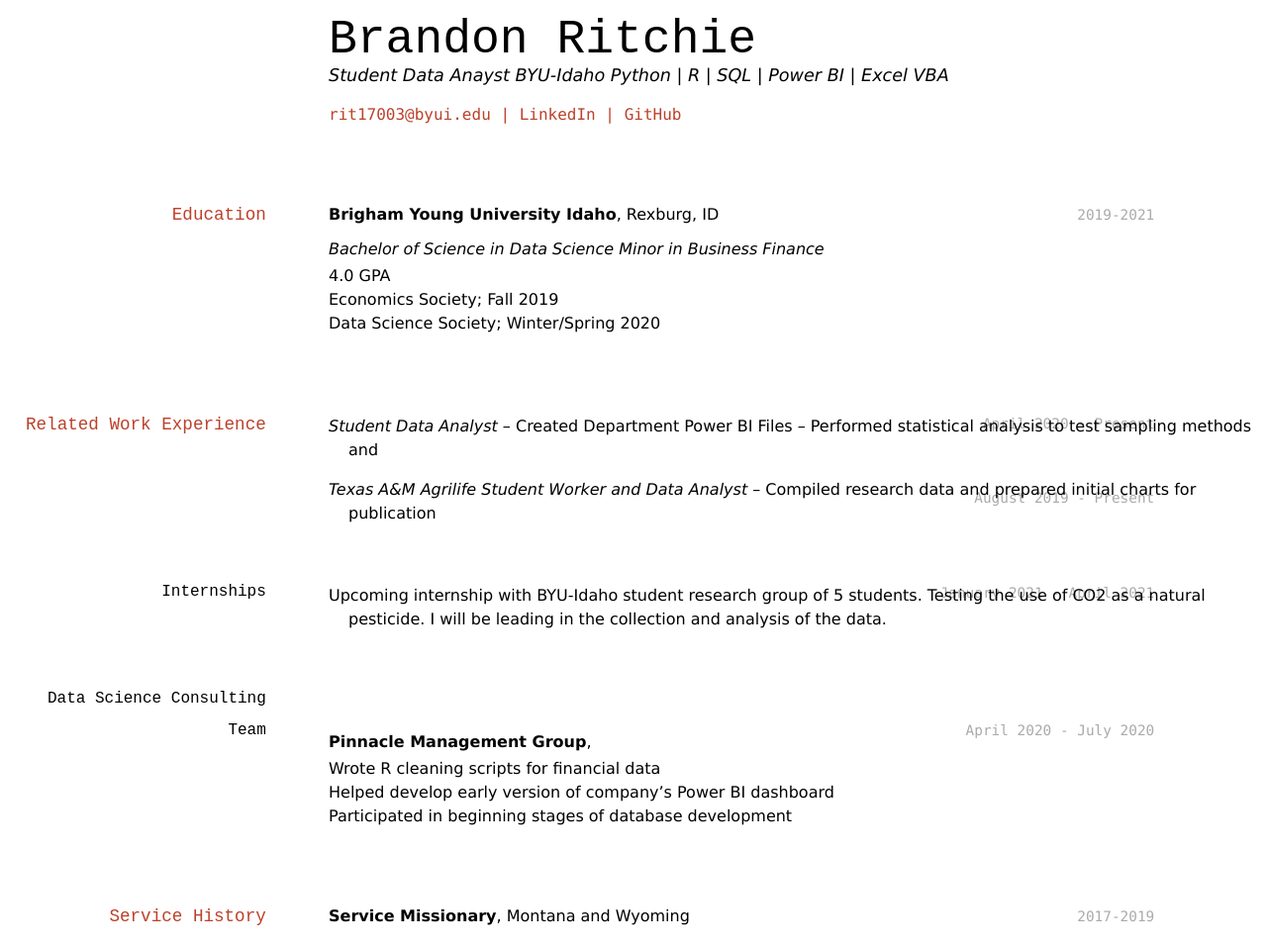
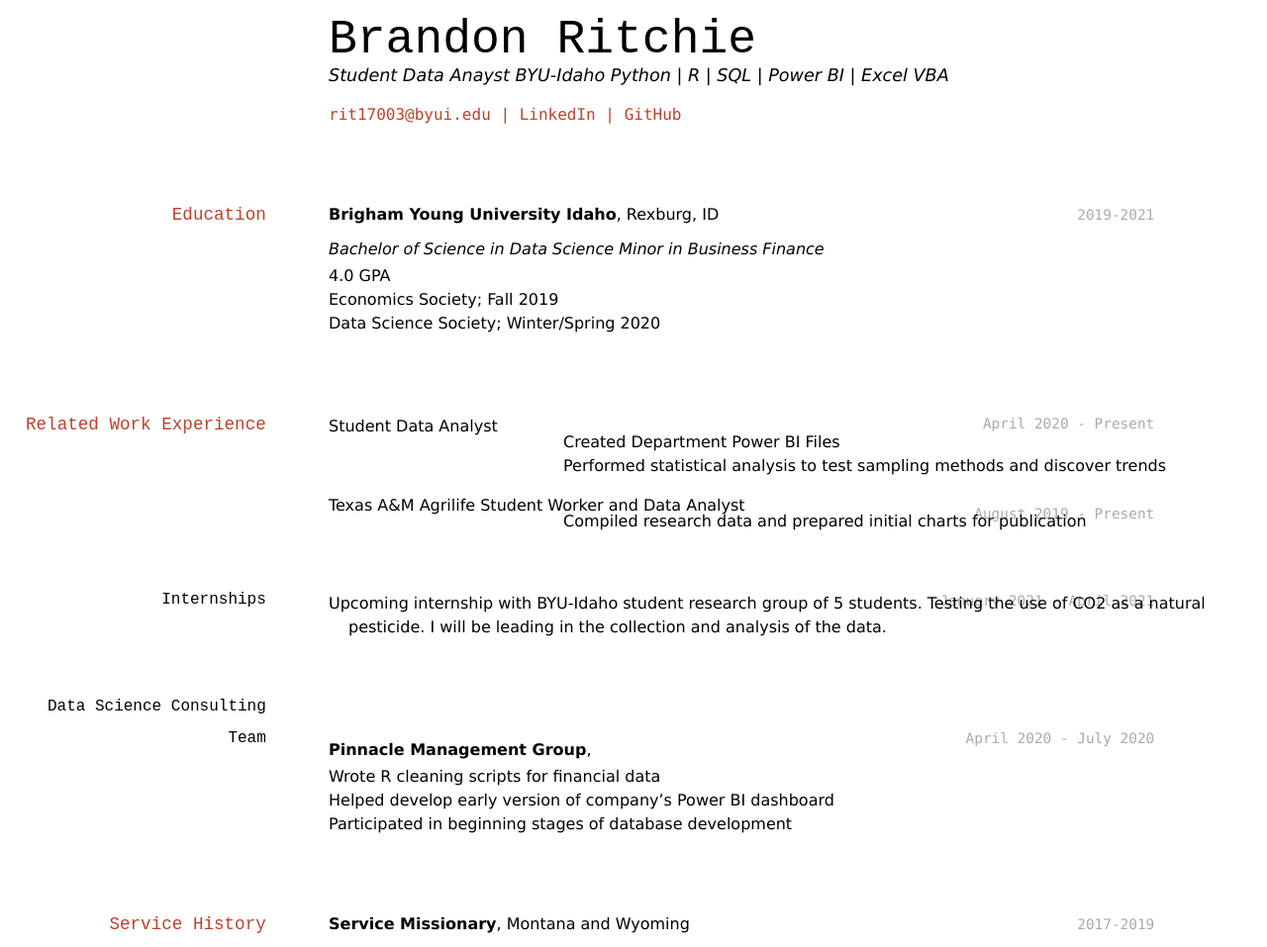
Before and after one commit to byuids-resumes/BrandonRitchie_Resume, a Jekyll site: the page built from docs/index.md, in a window 1280 px wide. Shown: the whole page at 99% size. Built offline with Jekyll 4.4.1, drawn with Linux system fonts in a browser that asks for light colours.

Commit message:
Fixed work experience

```diff
--- a/docs/index.md
+++ b/docs/index.md
@@ -29,15 +29,21 @@ _Minor in Business Finance_
 ## Related Work Experience
 
 `April 2020 - Present`
-
-- _Student Data Analyst_
--- Created Department Power BI Files
--- Performed statistical analysis to test sampling methods and
+<ul>
+<li>Student Data Analyst</li>
+<ul>
+<li>Created Department Power BI Files</li>
+<li>Performed statistical analysis to test sampling methods and discover trends</li>
+</ul>
+</ul>
 
 `August 2019 - Present`
-
-- _Texas A&M Agrilife Student Worker and Data Analyst_
--- Compiled research data and prepared initial charts for publication
+<ul>
+<li>Texas A&M Agrilife Student Worker and Data Analyst</li>
+<ul>
+<li>Compiled research data and prepared initial charts for publication</li>
+</ul>
+</ul>
 
 ### Internships
 
```
